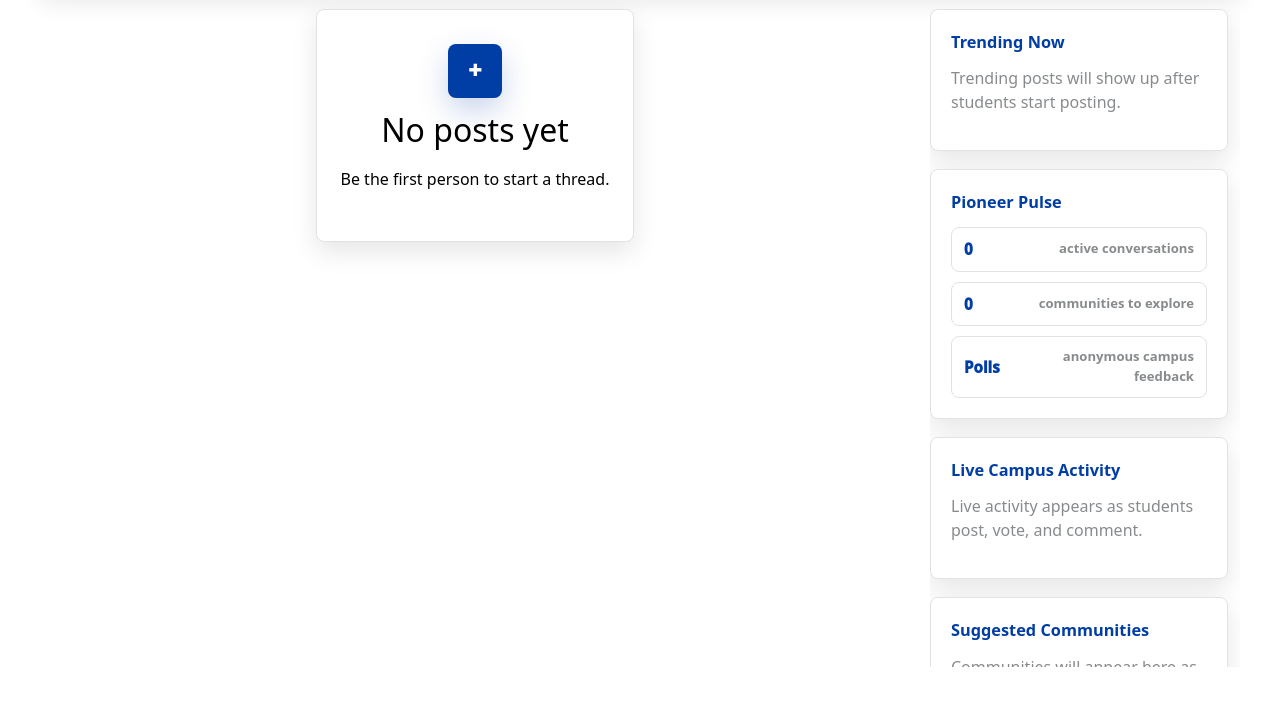
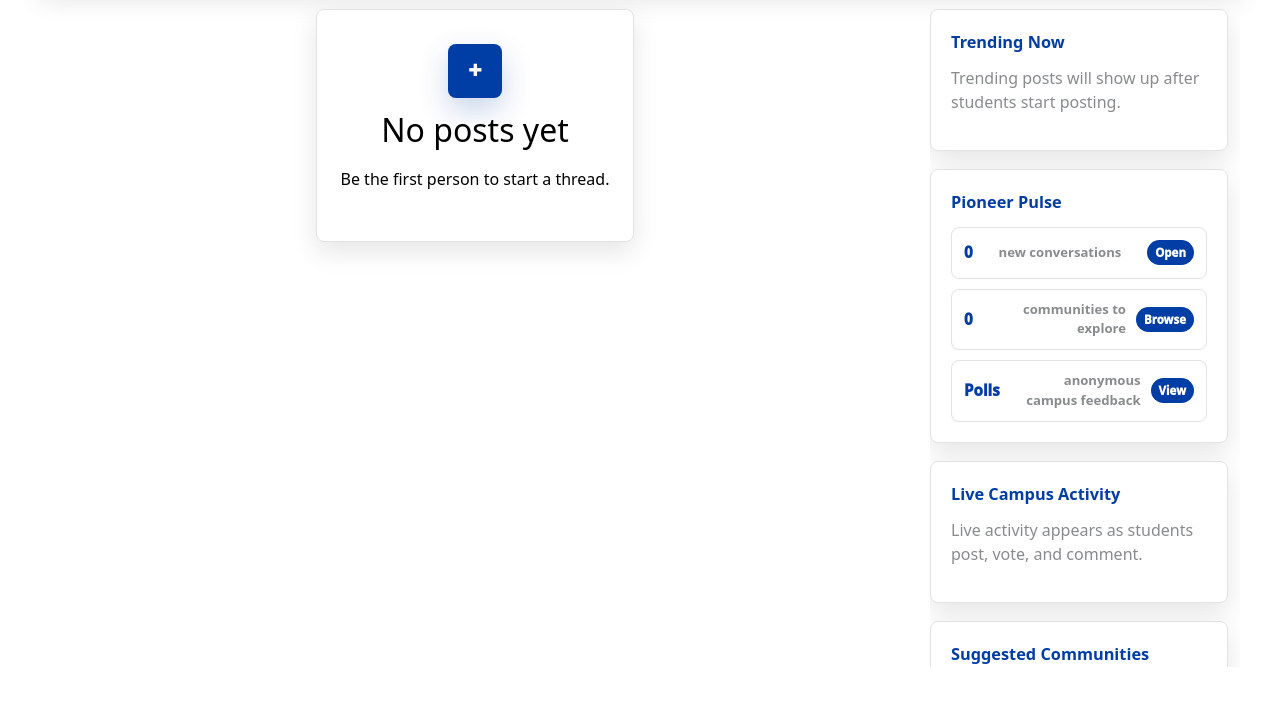
Before and after one commit to callumcrossman03-dotcom/Glenville-Forum, a Flask app: page / in a window 1280 px wide. Shown: the part 542-1265 px from the top of the page. Run offline with Flask 3, Linux system fonts and the light colour scheme; data that the repository does not hold is empty.

Commit message:
Fix Pioneer Pulse navigation

```diff
--- a/app/static/styles.css
+++ b/app/static/styles.css
@@ -4454,3 +4454,38 @@ a:focus-visible {
   background: rgba(136, 139, 141, 0.28) !important;
   border-color: #E2E2E2 !important;
 }
+
+/* Pioneer Pulse explicit navigation controls */
+.pioneer-pulse-panel .pulse-stack .pulse-link {
+  cursor: pointer !important;
+  min-height: 52px;
+  pointer-events: auto !important;
+  position: relative;
+  z-index: 5;
+}
+
+.pioneer-pulse-panel .pulse-stack .pulse-link em {
+  background: #003DA5;
+  border-radius: 999px;
+  color: #FFFFFF;
+  flex: 0 0 auto;
+  font-size: 0.72rem;
+  font-style: normal;
+  font-weight: 950;
+  padding: 4px 8px;
+}
+
+.pioneer-pulse-panel .pulse-stack .pulse-link:hover em {
+  background: #000000;
+  color: #FFFFFF;
+}
+
+[data-theme="dark"] .pioneer-pulse-panel .pulse-stack .pulse-link em {
+  background: #003DA5;
+  color: #FFFFFF;
+}
+
+[data-theme="dark"] .pioneer-pulse-panel .pulse-stack .pulse-link:hover em {
+  background: #FFFFFF;
+  color: #000000;
+}
--- a/app/templates/base.html
+++ b/app/templates/base.html
@@ -6,7 +6,7 @@
     <title>{% block title %}Glenville State Forums{% endblock %}</title>
     <link rel="icon" type="image/png" href="{{ url_for('static', filename='images/glenville-pioneers-icon.png') }}">
     <link href="https://cdn.jsdelivr.net/npm/bootstrap@5.3.3/dist/css/bootstrap.min.css" rel="stylesheet">
-    <link rel="stylesheet" href="{{ url_for('static', filename='styles.css') ~ '?v=pioneer-pulse-links-1' }}">
+    <link rel="stylesheet" href="{{ url_for('static', filename='styles.css') ~ '?v=pioneer-pulse-links-2' }}">
   </head>
   <body>
     <header class="site-header">
--- a/app/templates/forum/_sidebar.html
+++ b/app/templates/forum/_sidebar.html
@@ -20,17 +20,20 @@
   <section class="sidebar-panel pioneer-pulse-panel">
     <div class="sidebar-title">Pioneer Pulse</div>
     <div class="pulse-stack">
-      <a href="{{ url_for('forum.index', sort='hot') }}">
+      <a class="pulse-link" href="{{ url_for('forum.index', sort='new') }}" aria-label="Open newest campus conversations">
         <strong>{{ trending_posts|length }}</strong>
-        <span>active conversations</span>
+        <span>new conversations</span>
+        <em>Open</em>
       </a>
-      <a href="{{ url_for('forum.communities') }}">
+      <a class="pulse-link" href="{{ url_for('forum.communities') }}" aria-label="Browse campus communities">
         <strong>{{ suggested_communities|default([])|length }}</strong>
         <span>communities to explore</span>
+        <em>Browse</em>
       </a>
-      <a href="{{ url_for('forum.index', type='poll') }}">
+      <a class="pulse-link" href="{{ url_for('forum.index', type='poll') }}" aria-label="View anonymous poll posts">
         <strong>Polls</strong>
         <span>anonymous campus feedback</span>
+        <em>View</em>
       </a>
     </div>
   </section>
```
Also changed, not shown: tests/test_routes_links.py (+8 -0 lines).
